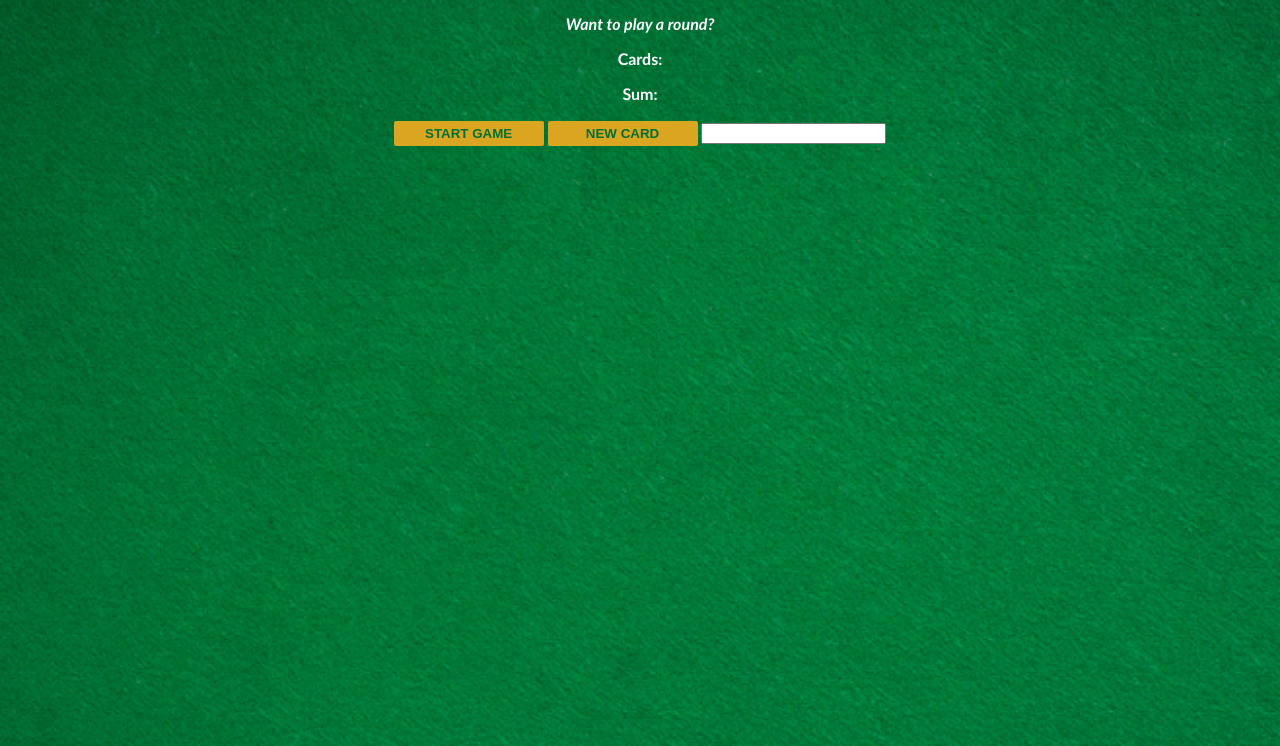
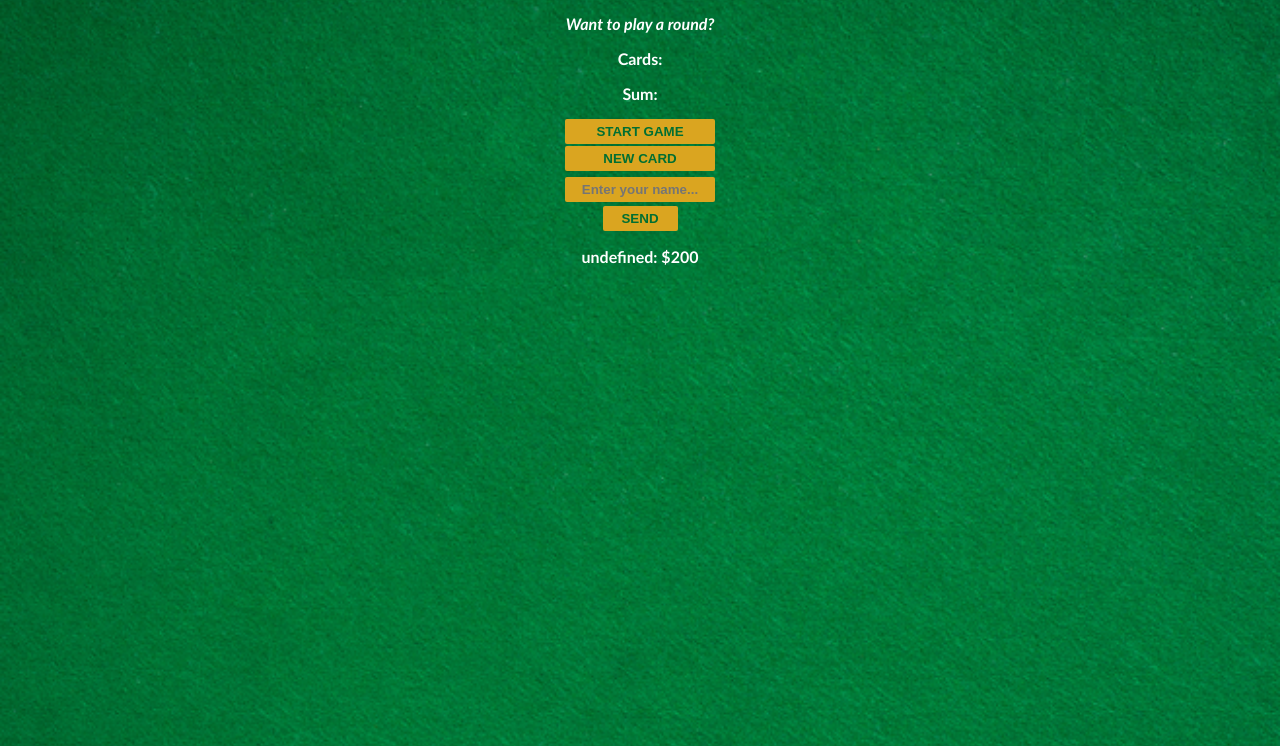
Before and after one commit to Cu-Ba/Black-Jack-Game, a plain HTML site: page index.html in a window 1280 px wide. Shown: the part 54-800 px from the top of the page. Drawn offline with Linux system fonts and the light colour scheme.

Commit message:
Trying the user input

```diff
--- a/index.css
+++ b/index.css
@@ -16,6 +16,7 @@ h1 {
 }
 
 button {
+    display: block;
     color: #016f32;
     width: 150px;
     background: goldenrod;
@@ -26,4 +27,24 @@ button {
     border-radius: 2px;
     margin-bottom: 2px;
     margin-top: 2px;
+    margin-left: auto;
+    margin-right: auto;
 }
+
+input {
+    color: #016f32;
+    width: 150px;
+    background: goldenrod;
+    padding-top: 5px;
+    padding-bottom: 5px;
+    font-weight: bold;
+    border: none;
+    border-radius: 2px;
+    margin-bottom: 2px;
+    margin-top: 4px;
+    text-align: center;
+}
+
+#btn-in {
+    width: 75px;
+}
--- a/index.html
+++ b/index.html
@@ -10,7 +10,10 @@
         <button onclick="startGame()">START GAME</button>
         <button onclick="newCard()">NEW CARD</button>
         <!-- 1. Create a paragraph with an id of "player-el" -->
-        <input type="text" id="layer-el"></input>
+        <input type="text" placeholder="Enter your name..." id="player-in"></input>
+        <button id="btn-in" onclick="getPlayerName()">SEND</button>
+        <p id="player-el"></p>
         <script src="index.js"></script>
+
     </body>
 </html>
--- a/index.js
+++ b/index.js
@@ -1,6 +1,5 @@
 // 2. Create the player object. Give it two keys, name and chips, and set their values
 let player = {
-    name: "Per",
     chips: 200
 }
 let cards = []
@@ -16,6 +15,13 @@ let playerEl = document.getElementById("player-el")
 
 // 4. Render the player's name and chips in playerEl
 playerEl.textContent = player.name + ": $" + player.chips
+
+
+function getPlayerName() {
+    let getName = document.getElementById("player-in")
+    playerName = getName
+    player.name = playerName
+}
 
 function getRandomCard() {
     let randomNumber = Math.floor( Math.random()*13 ) + 1
```
